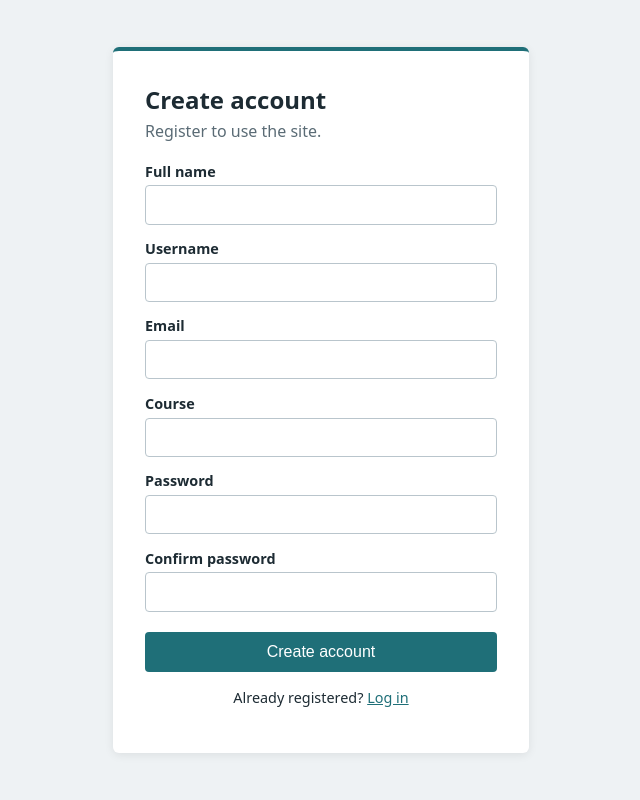
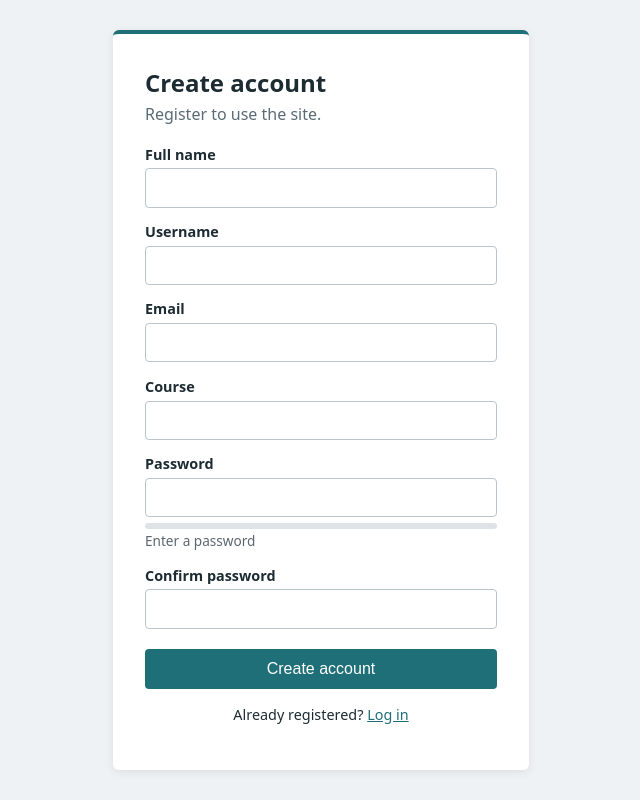
Before and after one commit to Easter-m/isproject1-cloud, a PHP site: page /signup.php in a window 1280 px wide. Shown: the whole page, without its empty margins (319-959 px from the left). Run offline with PHP 8.4, Linux system fonts and the light colour scheme.

Commit message:
Add password strength rules and live meter
Co-authored-by: Hope <hope.mbugua@strathmore.edu>

```diff
--- a/signup.php
+++ b/signup.php
@@ -18,8 +18,18 @@ if ($_SERVER['REQUEST_METHOD'] === 'POST') {
     if (!filter_var($email, FILTER_VALIDATE_EMAIL)) {
         $errors[] = 'Enter a valid email address.';
     }
-    if (strlen($password) < 8) {
+        if (strlen($password) < 8) {
         $errors[] = 'Use a password of at least 8 characters.';
+    }
+    if (strlen($password) > 72) {
+        $errors[] = 'Use a password of at most 72 characters.';
+    }
+    if (!preg_match('/[a-z]/', $password) || !preg_match('/[A-Z]/', $password)
+        || !preg_match('/[0-9]/', $password) || !preg_match('/[^a-zA-Z0-9]/', $password)) {
+        $errors[] = 'Password needs a lowercase letter, an uppercase letter, a number and a symbol.';
+    }
+    if ($username !== '' && stripos($password, $username) !== false) {
+        $errors[] = 'Password must not contain your username.';
     }
     if ($password !== $confirm) {
         $errors[] = 'The two passwords do not match.';
@@ -77,8 +87,12 @@ if ($_SERVER['REQUEST_METHOD'] === 'POST') {
         <label for="course">Course</label>
         <input id="course" name="course" value="<?= e($course) ?>" required>
 
-        <label for="password">Password</label>
-        <input id="password" name="password" type="password" required>
+                <label for="password">Password</label>
+        <input id="password" name="password" type="password" autocomplete="new-password" required>
+        <div id="strength" class="strength strength-0">
+            <div class="strength-bar"></div>
+            <span class="strength-text">Enter a password</span>
+        </div>
 
         <label for="confirm">Confirm password</label>
         <input id="confirm" name="confirm" type="password" required>
@@ -87,5 +101,6 @@ if ($_SERVER['REQUEST_METHOD'] === 'POST') {
     </form>
     <p class="alt">Already registered? <a href="login.php">Log in</a></p>
 </div>
+<script src="strength.js"></script>
 </body>
 </html>
--- /dev/null
+++ b/strength.js
@@ -0,0 +1,19 @@
+(function () {
+  var pw = document.getElementById('password');
+  var box = document.getElementById('strength');
+  if (!pw || !box) return;
+  var text = box.querySelector('.strength-text');
+  var labels = ['Enter a password', 'Very weak', 'Weak', 'Good', 'Strong'];
+
+  pw.addEventListener('input', function () {
+    var v = pw.value;
+    var score = 0;
+    if (v.length >= 8) score++;
+    if (/[a-z]/.test(v) && /[A-Z]/.test(v)) score++;
+    if (/[0-9]/.test(v)) score++;
+    if (/[^a-zA-Z0-9]/.test(v)) score++;
+    var level = v.length === 0 ? 0 : Math.max(1, score);
+    box.className = 'strength strength-' + level;
+    text.textContent = labels[level];
+  });
+})();
--- a/style.css
+++ b/style.css
@@ -53,3 +53,13 @@ a { color: #1f6f78; }
 dl { margin: 1rem 0 0; }
 dt { font-weight: 600; font-size: 0.85rem; color: #5a6b75; margin-top: 0.8rem; }
 dd { margin: 0.15rem 0 0; }
+
+
+.strength { margin: 6px 0 14px; }
+.strength-bar { height: 6px; border-radius: 3px; background: #dde3e7; position: relative; overflow: hidden; }
+.strength-bar::after { content: ""; position: absolute; left: 0; top: 0; bottom: 0; width: 0; transition: width .2s, background .2s; }
+.strength-1 .strength-bar::after { width: 25%; background: #c0392b; }
+.strength-2 .strength-bar::after { width: 50%; background: #e67e22; }
+.strength-3 .strength-bar::after { width: 75%; background: #f1c40f; }
+.strength-4 .strength-bar::after { width: 100%; background: #27ae60; }
+.strength-text { font-size: .85rem; color: #5b6770; }
```
